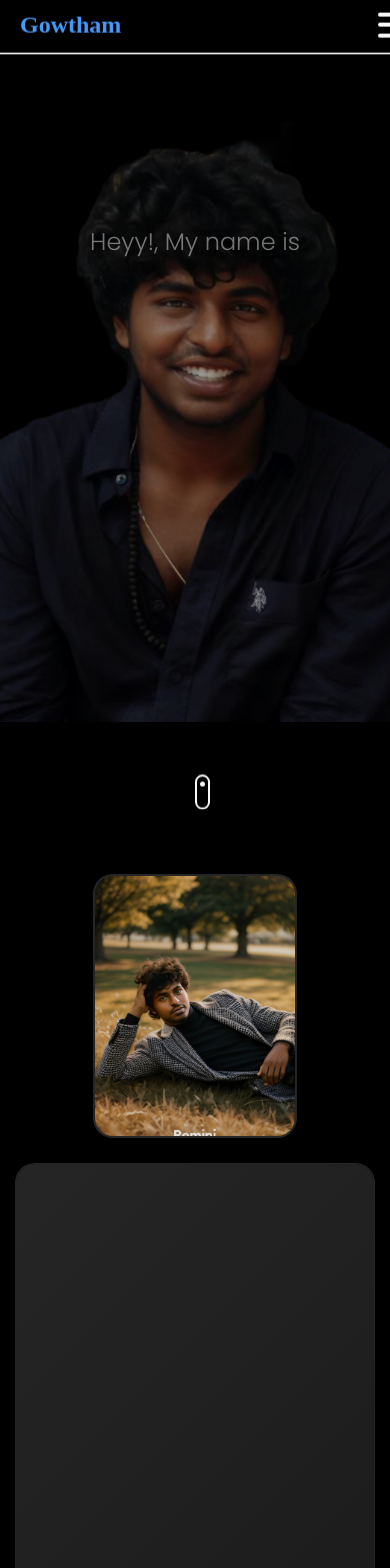
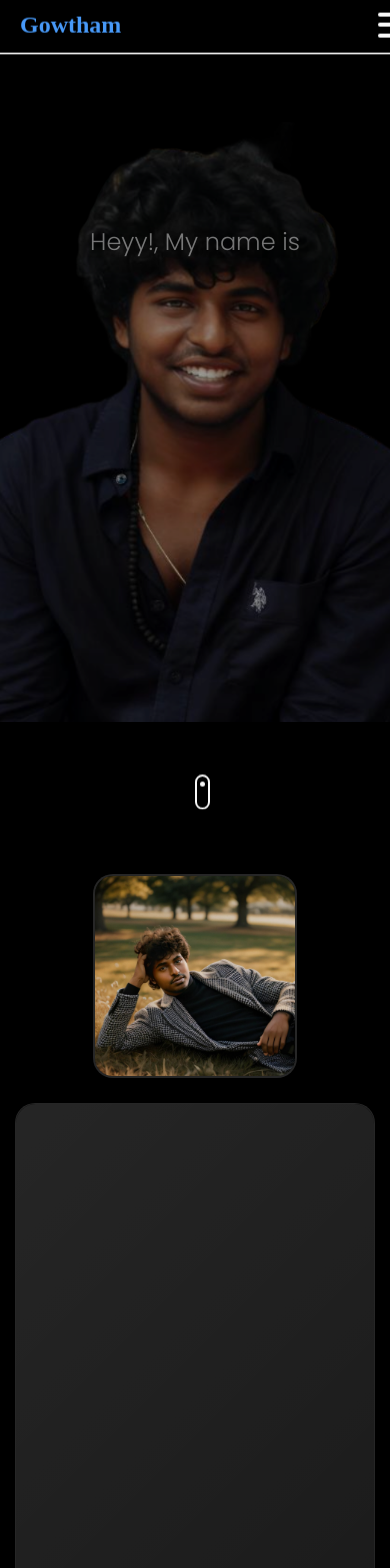
Before and after one commit to geethikareddy-ux/new1, a React (Create React App) app: page / in a window 390 px wide. Shown: the top 1568 px of the page. Built offline with nearby package versions, Linux system fonts and the light colour scheme.

Commit message:
Update About Me with square image and new text

```diff
--- a/src/components/About/About.module.css
+++ b/src/components/About/About.module.css
@@ -31,7 +31,7 @@
 .imageWrapper {
   position: relative;
   width: 350px;
-  height: 450px;
+  height: 350px;
   border-radius: 20px;
   overflow: hidden;
   border: 2px solid rgba(255, 255, 255, 0.1);
@@ -124,7 +124,7 @@
 
   .imageWrapper {
     width: 280px;
-    height: 360px;
+    height: 280px;
   }
 
   .textBox {
@@ -151,7 +151,7 @@
 
   .imageWrapper {
     width: 250px;
-    height: 320px;
+    height: 250px;
     margin: 0 auto;
   }
 
@@ -185,7 +185,7 @@
 
   .imageWrapper {
     width: 200px;
-    height: 260px;
+    height: 200px;
   }
 
   .textBox {
```
